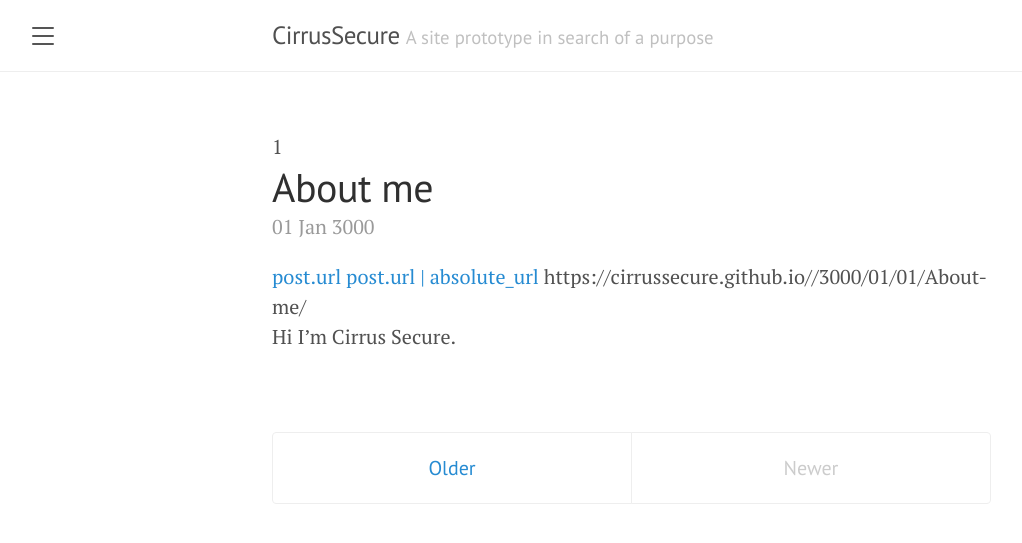
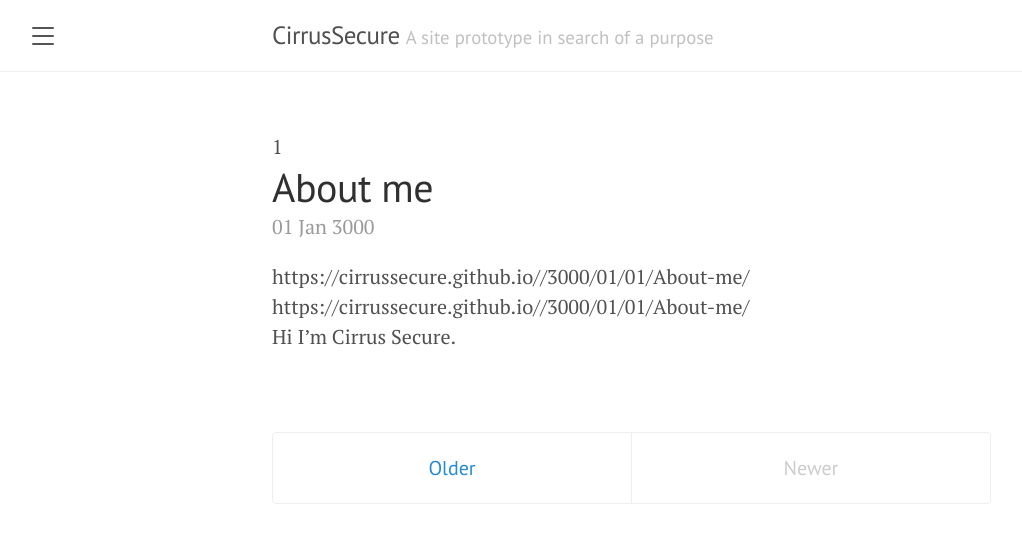
Before and after one commit to cirrussecure/lanyon-archive, a Jekyll site: the page built from index.html, in a window 1280 px wide. Shown: the top 543 px of the page, without its empty margins (8-1030 px from the left). Built offline with Jekyll 4.4.1, drawn with Linux system fonts in a browser that asks for light colours; the list of posts is cut into pages by our own code.

Commit message:
Update index.html

```diff
--- a/index.html
+++ b/index.html
@@ -14,14 +14,13 @@ title: Home
     </h1>
     <span class="post-date">{{ post.date | date_to_string }}</span>
 
-      <a href="{{ post.url }}">post.url
-      </a>
-      <a href="{{ post.url | absolute_url }}">post.url | absolute_url
-      </a>
+    <!--       <a href="{{ post.url }}">post.url</a>
+      <a href="{{ post.url | absolute_url }}">post.url | absolute_url</a> -->
 
     {{ post.url | absolute_url }}
 
     {% if paginator.page == 1 %}
+      {{ post.url | absolute_url }}
       {{ post.content }}
       {% break %}
     {% else %}
```
